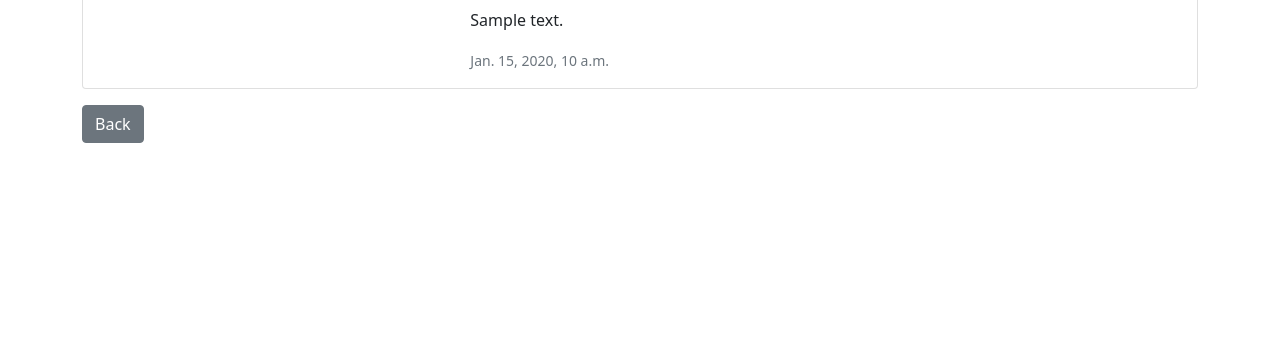
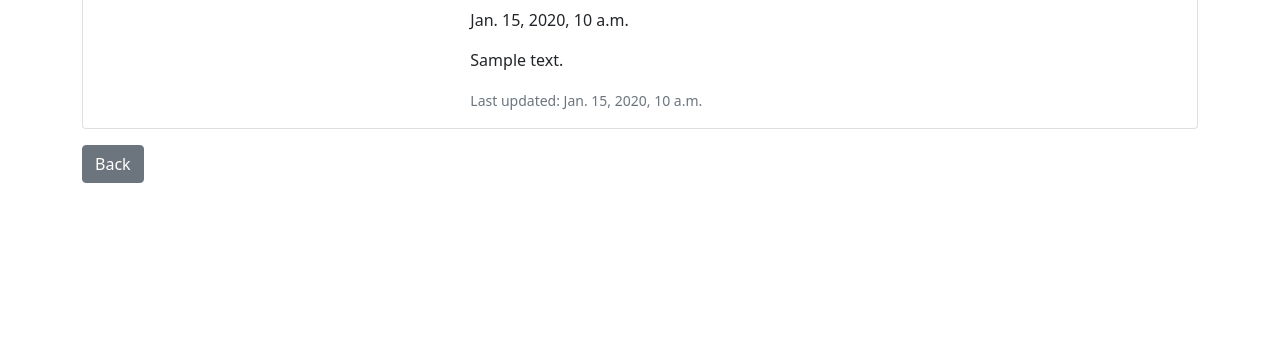
Before and after one commit to jackjakarta/eventManager, a Django app: template website/templates/website/events.html in a window 1280 px wide. Shown: the part 260-610 px from the top of the page. Run offline with Django 5.2, Linux system fonts and the light colour scheme; the template is opened without the code that fills it: most values are stand-ins (such as "Sample title", 1, 10 or a date in 2020).

Commit message:
updated requirements

```diff
--- a/requirements.txt
+++ b/requirements.txt
@@ -4,7 +4,6 @@ asgiref==3.7.2
 certifi==2023.11.17
 charset-normalizer==3.3.2
 crispy-bootstrap5==2023.10
-DateTime==5.4
 distro==1.9.0
 Django==5.0.1
 django-crispy-forms==2.1
@@ -15,8 +14,6 @@ h11==0.14.0
 httpcore==1.0.2
 httplib2==0.20.4
 httpx==0.26.0
-icalendar==4.0.9
-icalevents==0.1.27
 idna==3.6
 mysqlclient==2.2.1
 openai==1.6.1
--- a/website/templates/website/events.html
+++ b/website/templates/website/events.html
@@ -11,17 +11,13 @@ All Events
     <h1 class="display-5">Upcoming Events</h1>
 </div>
 
-<!--<div class="container mt-3">-->
-<!--    <h2 class="display-7"> Upcoming Events:</h2>-->
-<!--</div>-->
+
 
 <div class="container mt-2">
     <p>Lorem ipsum dolor sit amet.</p>
 </div>
 
 <div class="container mt-3">
-<!--    <h1 class="text-center my-4">Upcoming Events</h1>-->
-
     {% if events %}
         {% for event in events %}
         <div class="card mb-3">
@@ -34,8 +30,9 @@ All Events
                 <div class="col-md-8">
                     <div class="card-body">
                         <h5 class="card-title">{{ event.name }}</h5>
+                        <p class="card-text">{{ event.event_date }}</p>
                         <p class="card-text">{{ event.description }}</p>
-                        <p class="card-text"><small class="text-muted">{{ event.event_date }}</small></p>
+                        <p class="card-text"><small class="text-muted">Last updated: {{ event.updated_at }}</small></p>
                         {% if user.is_authenticated %}
                             {% if user in event.attendees.all %}
                                 <a href="#" class="btn btn-info disabled">Attending</a>
@@ -57,7 +54,7 @@ All Events
         </div>
         {% endfor %}
     {% endif %}
-    </div>
+</div>
 
 <div class="container">
     <a href="{% url 'home' %}" class="btn btn-secondary">Back</a>
```
Also changed, not shown: media/event_flyers/image_cover_v3.png (added).
